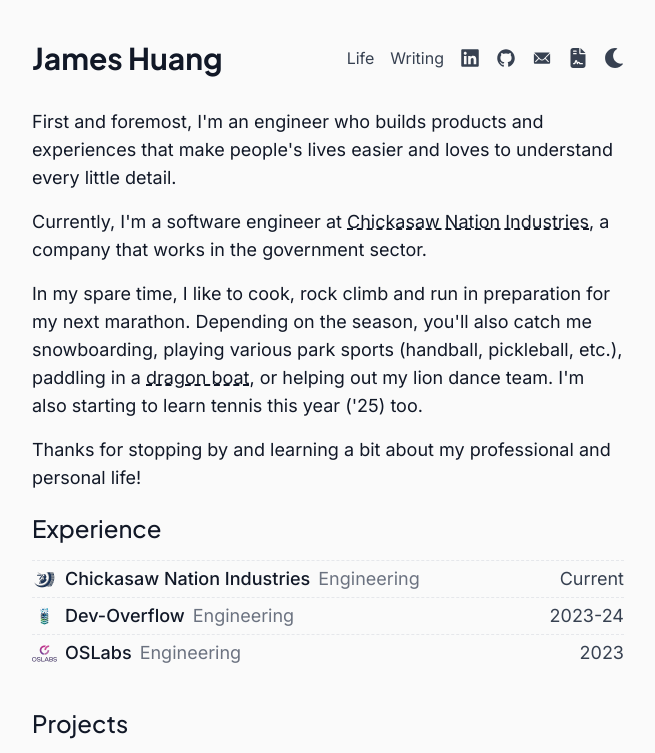
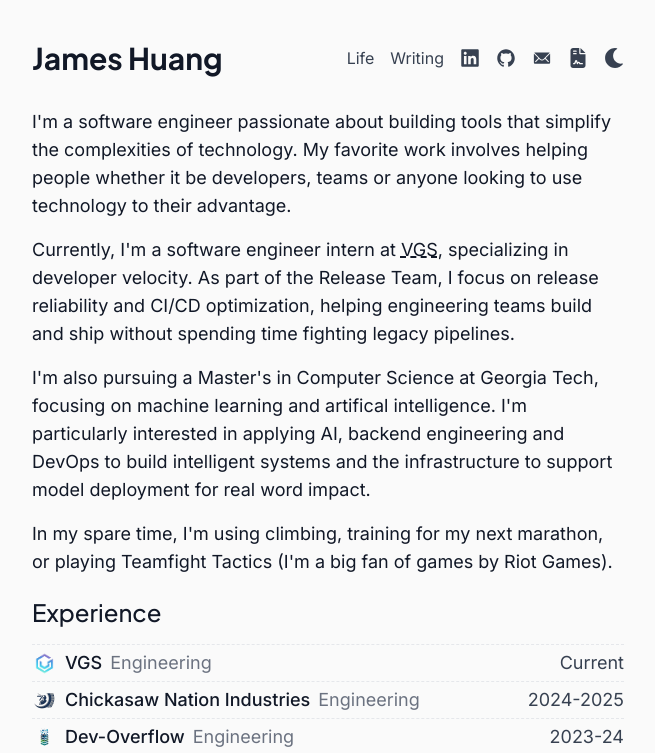
Before and after one commit to jameshuangcoding/my-portfolio-v2, a Next.js app: page / in a window 1280 px wide. Shown: the top 753 px of the page, without its empty margins (312-967 px from the left). Built offline with nearby package versions, Linux system fonts and the light colour scheme.

Commit message:
added new experience to job

```diff
--- a/components/About.tsx
+++ b/components/About.tsx
@@ -1,38 +1,43 @@
-import Link from "next/link";
+import Link from 'next/link';
 
 const About = () => {
+  const paragraphStyle = 'text-xs md:text-sm lg:text-md xl:text-lg';
+
   return (
     <div className='text-gray-900 dark:text-gray-50 font-sans flex flex-col gap-4'>
-      <p className='text-xs md:text-sm lg:text-md xl:text-lg'>
-        First and foremost, I&apos;m an engineer who builds products and experiences that make people&apos;s lives easier and loves to understand every little detail.
+      <p className={paragraphStyle}>
+        I&apos;m a software engineer passionate about building tools that
+        simplify the complexities of technology. My favorite work involves
+        helping people whether it be developers, teams or anyone looking to use
+        technology to their advantage.
       </p>
 
-      <p className="text-xs md:text-sm lg:text-md xl:text-lg">
-        Currently, I&apos;m a software engineer at{' '}
+      <p className={paragraphStyle}>
+        Currently, I&apos;m a software engineer intern at{' '}
         <Link
-          href="https://www.chickasaw.com/"
-          className="underline decoration-dashed text-gray-900 dark:text-gray-50 hover:text-gray-700 dark:hover:text-gray-300"
+          href='https://www.chickasaw.com/'
+          className='underline decoration-dashed text-gray-900 dark:text-gray-50 hover:text-gray-700 dark:hover:text-gray-300'
         >
-          Chickasaw Nation Industries
-        </Link>, a company that works in the government sector.
+          VGS
+        </Link>
+        , specializing in developer velocity. As part of the Release Team, I
+        focus on release reliability and CI/CD optimization, helping engineering
+        teams build and ship without spending time fighting legacy pipelines.
       </p>
 
-      <p className="text-xs md:text-sm lg:text-md xl:text-lg">
-        In my spare time, I like to cook, rock climb and run in preparation for my next marathon.
-        Depending on the season, you&apos;ll also catch me snowboarding, playing various park sports (handball, pickleball, etc.),
-        paddling in a{' '}
-        <Link
-          href="https://www.dchracing.com/"
-          className="underline decoration-dashed text-gray-900 dark:text-gray-50 hover:text-gray-700 dark:hover:text-gray-300"
-        >
-          dragon boat
-        </Link>, or helping out my lion dance team. I&apos;m also starting to learn tennis this year (&apos;25) too.
+      <p className={paragraphStyle}>
+        I&apos;m also pursuing a Master&apos;s in Computer Science at Georgia
+        Tech, focusing on machine learning and artifical intelligence. I&apos;m
+        particularly interested in applying AI, backend engineering and DevOps
+        to build intelligent systems and the infrastructure to support model
+        deployment for real word impact.
       </p>
 
-      <p className='text-xs md:text-sm lg:text-md xl:text-lg'>
-        Thanks for stopping by and learning a bit about my professional and personal life!
+      <p className={paragraphStyle}>
+        In my spare time, I&apos;m using climbing, training for my next
+        marathon, or playing Teamfight Tactics (I&apos;m a big fan of games by
+        Riot Games).
       </p>
-
     </div>
   );
 };
--- a/data/experiences.ts
+++ b/data/experiences.ts
@@ -8,24 +8,31 @@
 
 export const experiences: Experience[] = [
   {
+    icon: '/vgs-icon.png',
+    company: 'VGS',
+    team: 'Engineering',
+    time: 'Current',
+    link: 'https://www.verygoodsecurity.com/',
+  },
+  {
     icon: '/cni-icon.png',
     company: 'Chickasaw Nation Industries',
     team: 'Engineering',
-      time: "Current",
+    time: '2024-2025',
     link: 'https://www.chickasaw.com/',
   },
   {
     icon: '/dev-overflow-icon.png',
     company: 'Dev-Overflow',
     team: 'Engineering',
-      time: "2023-24",
+    time: '2023-24',
     link: 'https://www.linkedin.com/company/dev-overflow/',
   },
   {
     icon: '/oslabs-icon.png',
     company: 'OSLabs',
     team: 'Engineering',
-      time: "2023",
+    time: '2023',
     link: 'https://www.opensourcelabs.io/',
   },
 ];
```
Also changed, not shown: public/vgs-icon.png (added), 1 other file (tests, documents, lock files or other folders). Lines whose indentation alone changed are shown as unchanged.
